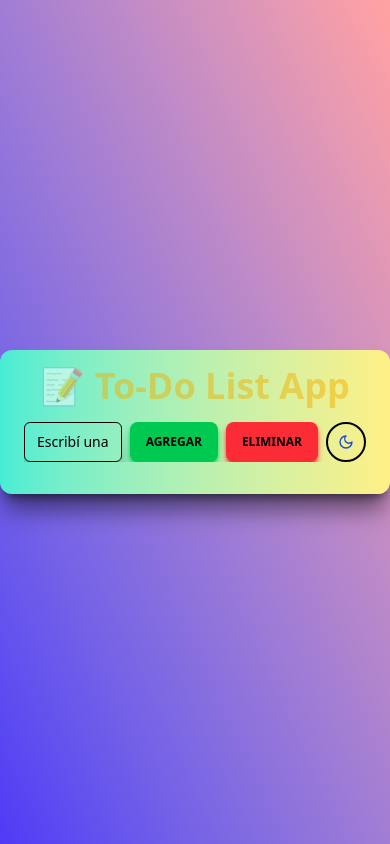
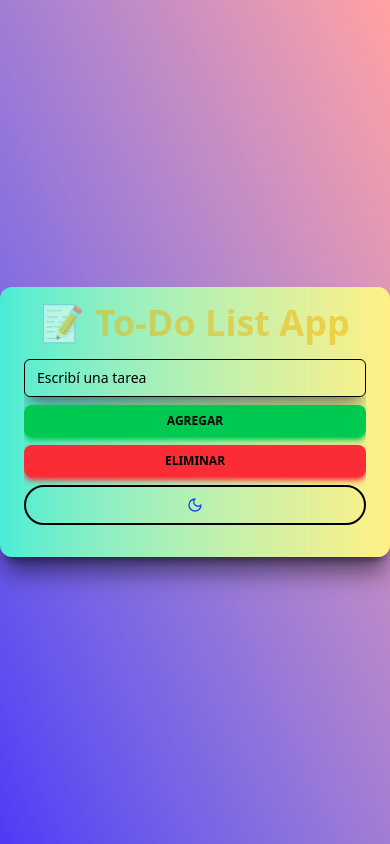
Before and after one commit to JoaquinCalligaro/To-Do-List, a website with bundled scripts: page index.html in a window 390 px wide. Built offline with nearby package versions, Linux system fonts and the light colour scheme.

Commit message:
Se agrego Responsive Design

```diff
--- a/index.html
+++ b/index.html
@@ -18,12 +18,12 @@
       class="w-full max-w-md px-6 py-4 shadow-xl bg-gradient-to-r from-teal-300 to-yellow-200 dark:bg-gradient-to-t dark:from-gray-900 dark:to-blue-900 rounded-xl shadow-black/50 animate-slide-in-top"
     >
       <h1
-        class="mb-4 text-4xl font-extrabold text-center text-yellow-500 dark:text-blue-600 animate-pulse duration-1000"
+        class="mb-4 text-4xl font-extrabold text-center text-yellow-500 duration-1000 dark:text-blue-600 animate-pulse"
       >
         <span></span>📝</span> To-Do List App
       </h1>
 
-      <div class="flex w-full gap-2 mb-4 overflow-hidden">
+      <div class="flex flex-col flex-wrap w-full gap-2 mb-4 overflow-hidden sm:flex-row">
   <input
     id="taskInput"
     type="text"
@@ -33,14 +33,14 @@
 
         <button
     id="addBtn"
-          class="px-4 py-2 font-sans text-xs font-bold text-black uppercase transition-all bg-green-500 rounded-lg shadow-md cursor-pointer dark:text-white w-fit whitespace-nowrap shadow-green-500 hover:shadow-lg hover:shadow-green-500"
+    class="w-full px-4 py-2 font-sans text-xs font-bold text-black uppercase transition-all bg-green-500 rounded-lg shadow-md cursor-pointer dark:text-white sm:w-fit whitespace-nowrap shadow-green-500 hover:shadow-lg hover:shadow-green-500"
   >
     Agregar
   </button>
 
   <button
     id="removeBtn"
-          class="px-4 py-2 font-sans text-xs font-bold text-black uppercase transition-all bg-red-500 rounded-lg shadow-md cursor-pointer dark:text-white w-fit whitespace-nowrap shadow-red-500 hover:shadow-lg hover:shadow-red-500"
+    class="w-full px-4 py-2 font-sans text-xs font-bold text-black uppercase transition-all bg-red-500 rounded-lg shadow-md cursor-pointer dark:text-white sm:w-fit whitespace-nowrap shadow-red-500 hover:shadow-lg hover:shadow-red-500"
   >
     Eliminar
   </button>
```
Also changed, not shown: dist/output.css. Lines whose indentation alone changed are shown as unchanged.
